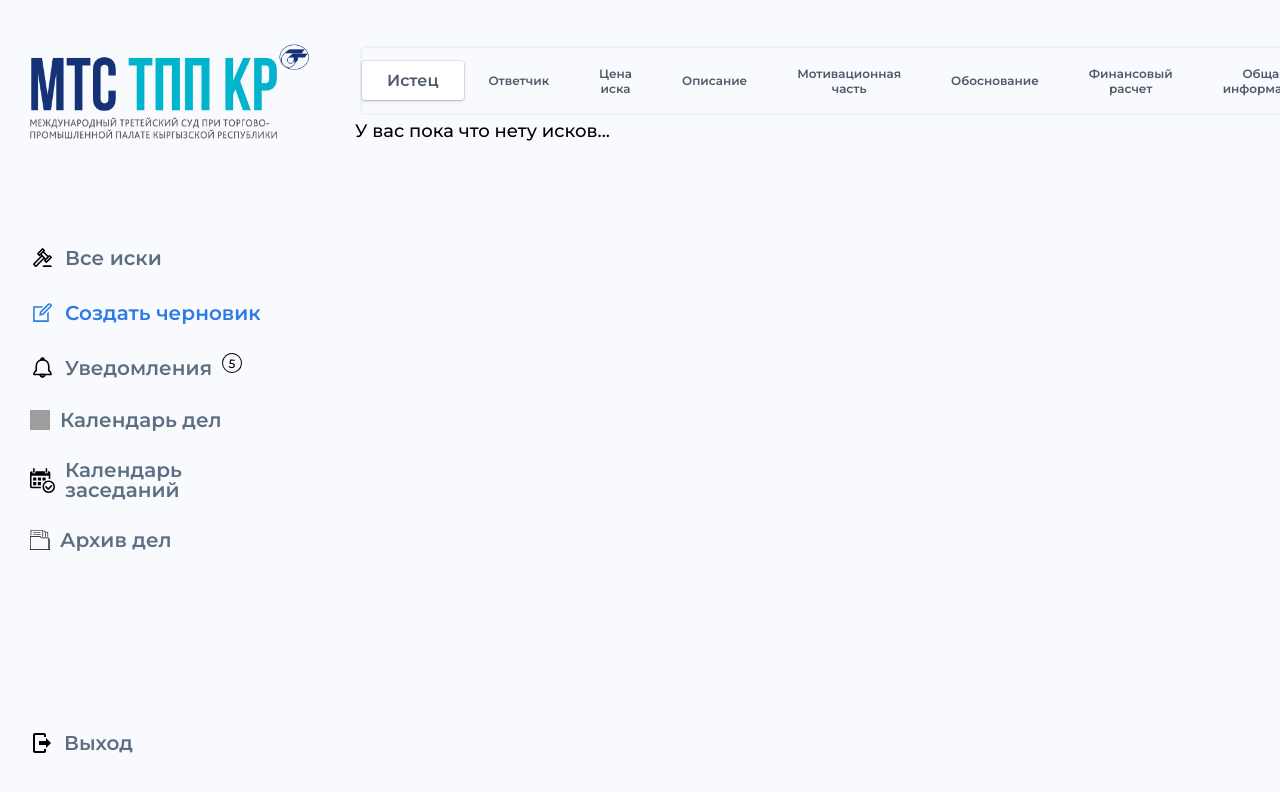
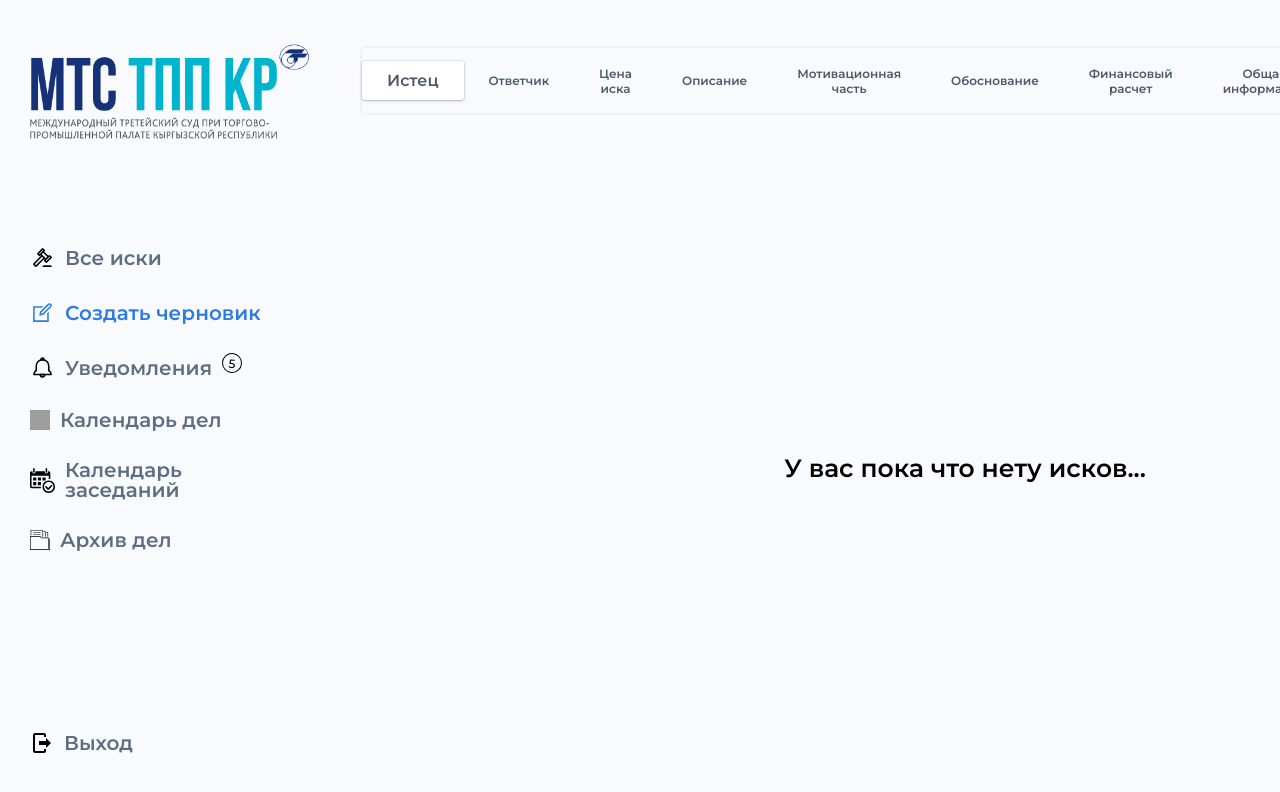
Before and after one commit to NurdinDjumabekov/Sud, a React (Create React App) app: page /plaintiffCreate in a window 1280 px wide. Shown: the top 792 px of the page. Built offline with nearby package versions, Linux system fonts and the light colour scheme; grey boxes are pictures that could not be loaded.

Commit message:
add empty tags

```diff
--- a/src/components/Calculator/Calculator.jsx
+++ b/src/components/Calculator/Calculator.jsx
@@ -1,14 +1,11 @@
 import React from "react";
 import Selects from "../Selects/Selects";
 import "./Calculator.scss";
+import { selectArr } from "../../helpers/dataArr";
 
 const Calculator = () => {
   const [type, setType] = React.useState("");
 
-  const selectArr = [
-    { id: 0, name: "Мужской" },
-    { id: 1, name: "Женский" },
-  ];
   return (
     <div className="calculator">
       <div className="calculator__count">
@@ -20,7 +17,7 @@ const Calculator = () => {
           arr={selectArr}
           change={setType}
           choice={type}
-          initText={"Тип спора"}
+          initText={'Тип спора'}
         />
         <button className="btnCal">Расчитать</button>
       </div>
--- a/src/components/PlaintiffPage/DataArrPlaintiff/DataArrPlaintiff.jsx
+++ b/src/components/PlaintiffPage/DataArrPlaintiff/DataArrPlaintiff.jsx
@@ -6,7 +6,7 @@ const DataArrPlaintiff = ({ arr }) => {
   return (
     <>
       {arr?.length === 0 ? (
-        <p>У вас пока что нету исков...</p>
+        <p className="emptyData">У вас пока что нету исков...</p>
       ) : (
         <div className="mainTables dataPlaintiff">
           <div className="main_tabla_isk">
--- a/src/components/PlaintiffPage/DataArrPlaintiff/DataArrPlaintiff.scss
+++ b/src/components/PlaintiffPage/DataArrPlaintiff/DataArrPlaintiff.scss
@@ -1,7 +1,7 @@
 .dataPlaintiff {
   height: 90vh !important;
   width: 1000px !important;
-    .main_tabla_isk{
+  .main_tabla_isk {
     .table_isk_td:nth-child(1),
     .table_isk_th:nth-child(1) {
       width: 50% !important;
@@ -16,3 +16,14 @@
     }
   }
 }
+.emptyData {
+//   background: red;
+  height: 87vh;
+  width: 100%;
+  display: flex;
+  align-items: center;
+  justify-content: center;
+  font-size: 25px;
+  font-weight: 600;
+  font-family: 'Montserrat', sans-serif;
+}
```
Lines whose indentation alone changed are shown as unchanged.
